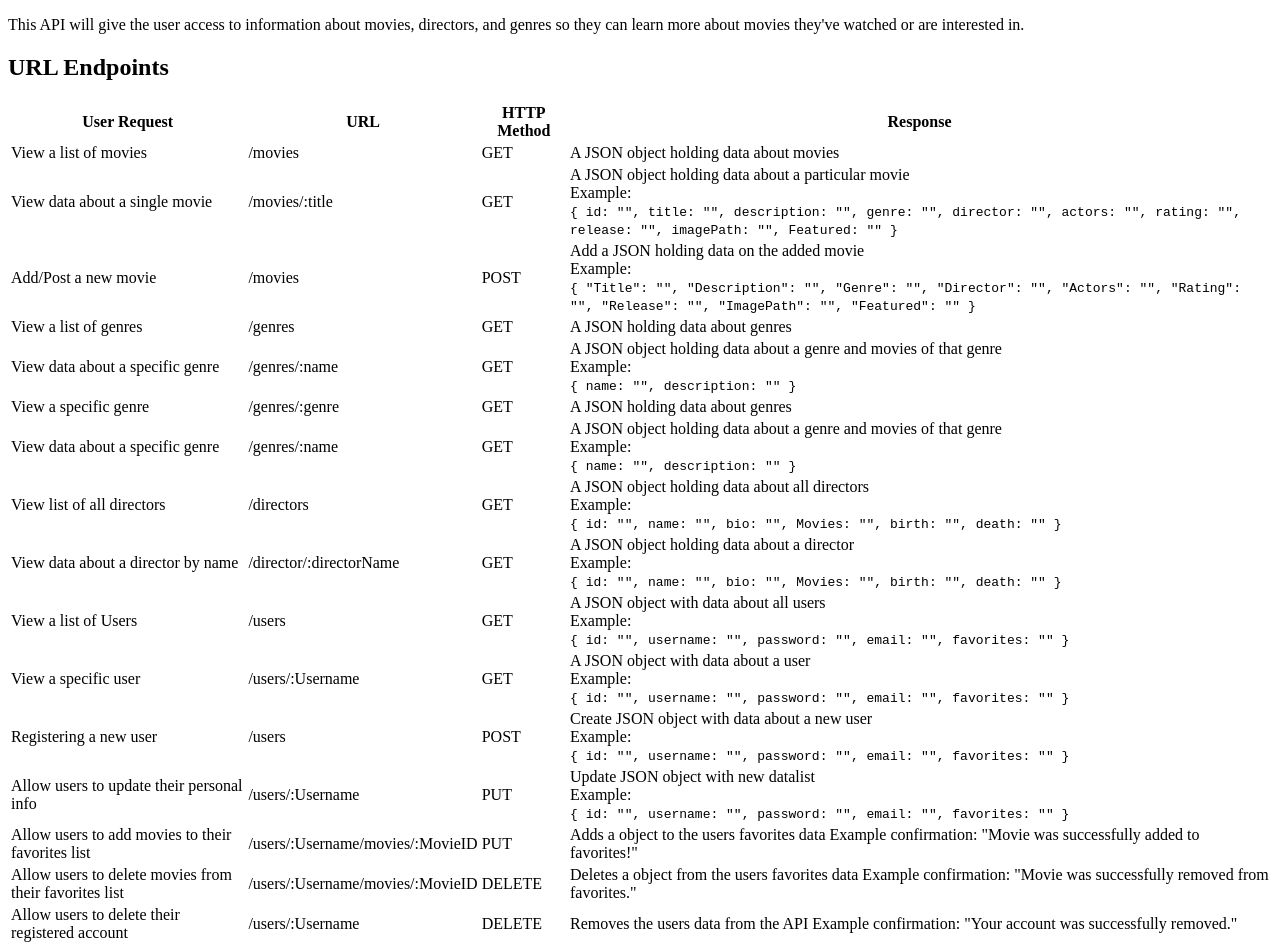
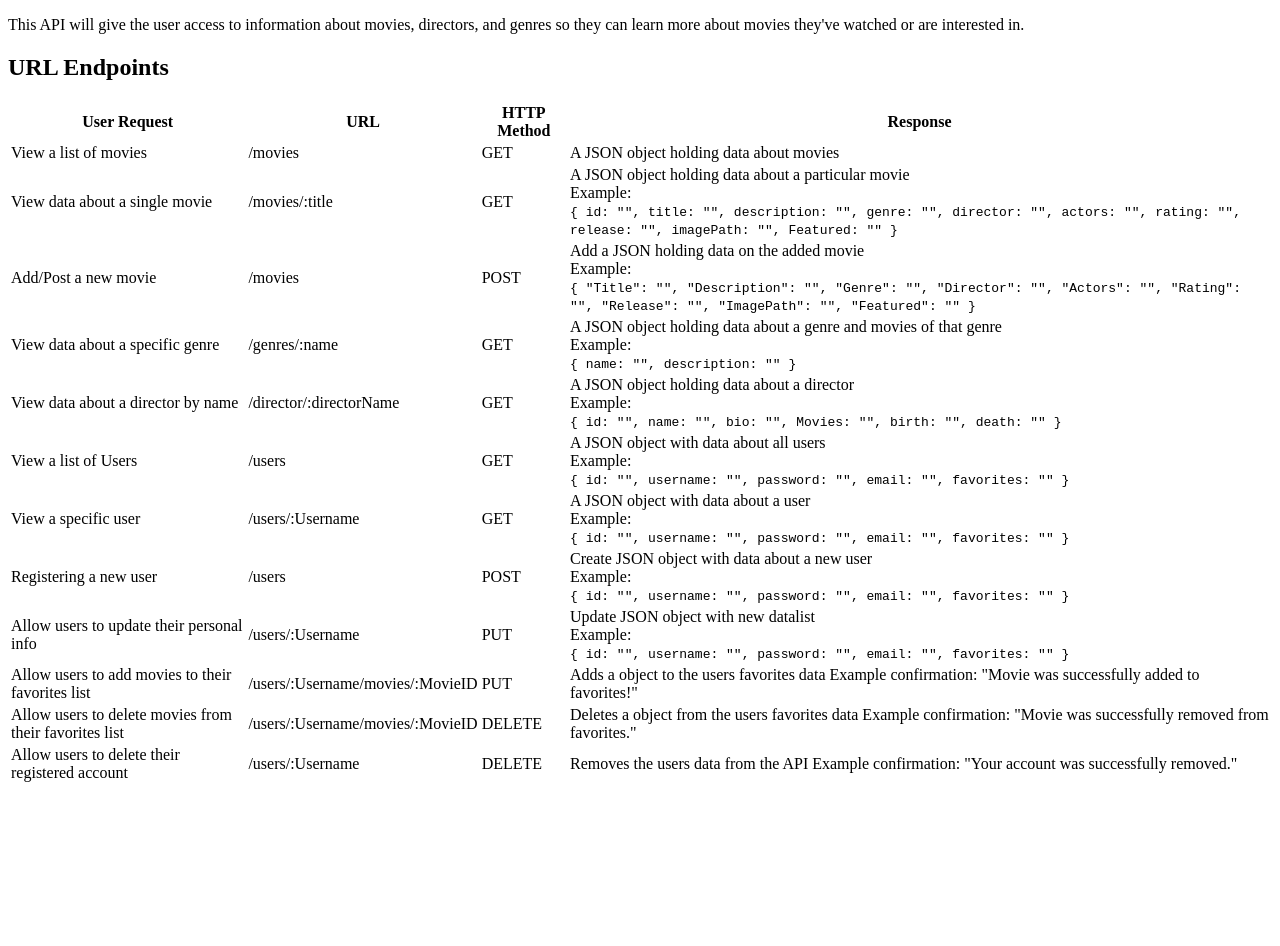
Before and after one commit to DrixaBoi/movie_api, a website: page documentation.html in a window 1280 px wide. After the commit the page ends 800 px from the top, so only its background shows below. Drawn offline with Linux system fonts and the light colour scheme.

Commit message:
Update documentation.html
editing to documents.html.

```diff
--- a/documentation.html
+++ b/documentation.html
@@ -70,35 +70,6 @@
             <br>
           </td>
         </tr>
-        <tr>
-          <td>View a list of genres</td>
-          <td>/genres</td>
-          <td>GET</td>
-          <td>A JSON holding data about genres</td>
-        </tr>
-        <tr>
-          <td>View data about a specific genre</td>
-          <td>/genres/:name</td>
-          <td>GET</td>
-          <td>A JSON object holding data about a genre and movies of that genre
-            <br>
-              Example:
-            <br>
-            <code>
-                {
-                name: "",
-                description: ""
-                }
-            </code>
-            <br>
-          </td>
-        </tr>
-          <tr>
-            <td>View a specific genre</td>
-            <td>/genres/:genre</td>
-            <td>GET</td>
-            <td>A JSON holding data about genres</td>
-          </tr>
           <tr>
             <td>View data about a specific genre</td>
             <td>/genres/:name</td>
@@ -116,27 +87,6 @@
               <br>
             </td>
           </tr>
-          <tr>
-          <td>View list of all directors</td>
-          <td>/directors</td>
-          <td>GET</td>
-          <td>A JSON object holding data about all directors
-            <br>
-              Example:
-            <br>
-            <code>
-                {
-                id: "",
-                name: "",
-                bio: "",
-                Movies: "",
-                birth: "",
-                death: ""
-                }
-            </code>
-            <br>
-          </td>
-        </tr>
         <tr>
           <td>View data about a director by name</td>
           <td>/director/:directorName</td>
```
